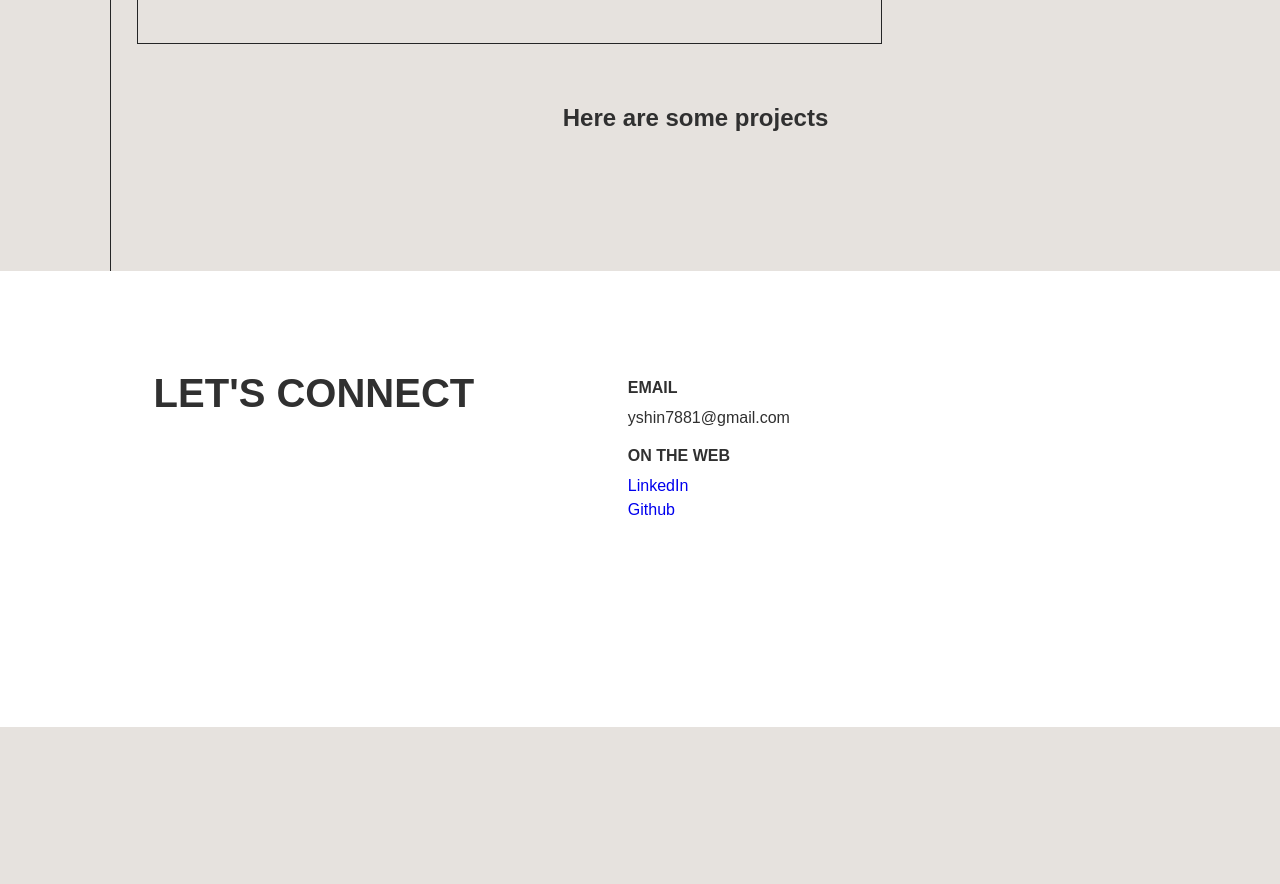
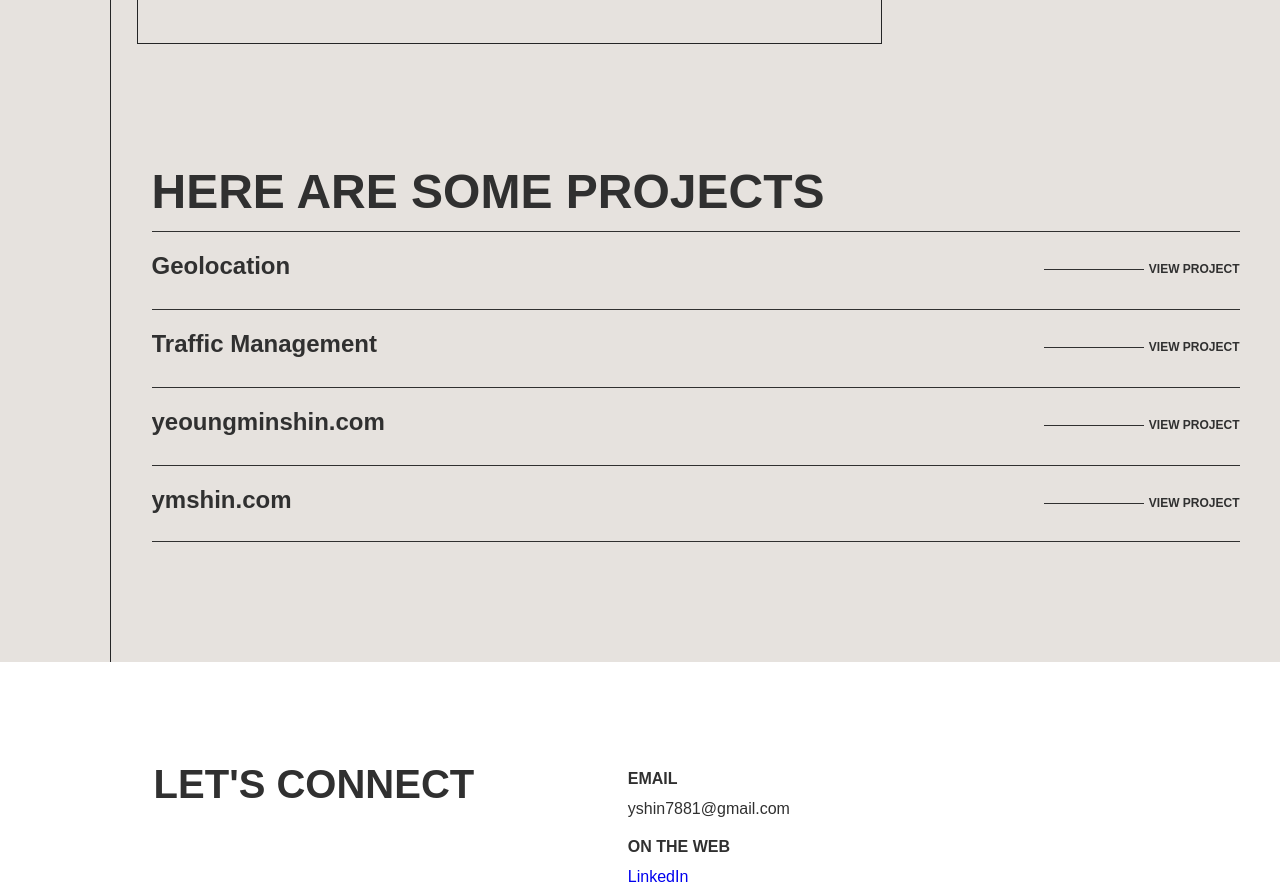
Before and after one commit to yshin22/JS-Practice, a plain HTML site: page index.html in a window 1280 px wide. Shown: the part 2032-2916 px from the top of the page. Before the commit the page ends 2759 px from the top, so only its background shows below. Drawn offline with Linux system fonts and the light colour scheme.

Commit message:
projects section

```diff
--- a/index.css
+++ b/index.css
@@ -201,11 +201,9 @@ body {
 }
 
 
-/* Left off here*/
 .homepage-wrapper {
     min-height: 300px;
     min-width: 80vw;
-    /*white-space: nowrap;*/
     width: 100%;
 }
 
@@ -492,6 +490,90 @@ body {
     }
 }
 
+
+
+#projects {
+    padding-top: 10vh;
+    display: flex;
+    flex-direction: column;
+    max-width: 85vw;
+}
+
+.projects-intro {
+    display: flex;
+    /* position: fixed; */
+    margin: auto;
+    /* padding-top: 1vh;
+    padding-bottom: 1vh ; */
+    z-index: 10;
+    background-color: #e6e2de;
+}
+
+.project-column {
+    display: flex;
+    flex-direction: column;
+}
+
+.project-desc {
+    width: 45vw;
+    margin-right: 10vw;
+}
+
+.project-title-wrapper {
+    width: fit-content;
+    font-size: 48px;
+    font-weight: 800;
+    margin-bottom: 10px;
+}
+
+.project-list-wrapper {
+    display: flex;
+    flex-direction: column;
+    width: 85vw;
+}
+
+.project-name {
+    width: fit-content;
+}
+
+.ea-project {
+    display: flex;
+    flex-direction: row;
+    border-top: solid #303030 1px;
+    height: 75px;
+    margin-top: 2px;
+    transition: 1s;
+    overflow: hidden;
+}
+
+.ea-project:hover {
+    cursor: pointer;
+    height: 400px;
+}
+
+.view-button {
+    display: flex;
+    flex-direction: row;
+    margin-left: auto;
+}
+
+
+.cta-hr {
+    border-bottom: solid #303030 1px;
+    width: 100px;
+    margin: auto;
+}
+
+.cta {
+    font-size: 12px;
+    margin: auto;
+    padding-left: 5px;
+}
+
+#project4 {
+    border-bottom: solid #303030 1px;
+}
+
 .footer {
     background-color: #fff;
     padding-top: 100px;
@@ -514,6 +596,8 @@ body {
     margin-bottom: 12vh;
 
 }
+
+
 .contact-info h6{
     font-size: 16px;
     font-weight: 700;
--- a/index.html
+++ b/index.html
@@ -118,16 +118,67 @@
                 </section>
 
                 <section class="page-wrapper" id="projects">
-                    <div>
-                        <h2>Here are some projects</h2>
+                    <div class="project-title-wrapper">
+                        HERE ARE SOME PROJECTS
                     </div>
 
-                    <div>
+                    <div class="project-list-wrapper">
+                        <a class="ea-project" id="project1">
+                            <!-- <div class="projects-intro">
+                                <h1 class="project-name">Geolocation</h1>
+                                <div class="view-button">
+                                    <div class="cta-hr"></div>
+                                    <h1 class="cta">VIEW PROJECT</h1>
+                                </div>
+                            </div> -->
+                            <!-- <div class="pop-up-info">
+                                <p>here is some info</p>
+                            </div> -->
+                            <div class="project-column">
+                                <h1 class="project-name">Geolocation</h1>
 
+                                <div class="project-desc">
+                                    <p> Lorem ipsum dolor sit amet consectetur adipisicing elit.
+                                        Maiores pariatur, qui blanditiis sint voluptatum nobis reprehenderit
+                                        quibusdam exercitationem cum nihil numquam repellat neque consequatur
+                                        earum eius. Numquam architecto quas sapiente.</p>
+                                    <p> Lorem ipsum dolor sit amet consectetur adipisicing elit.
+                                        Maiores pariatur, qui blanditiis sint voluptatum nobis reprehenderit
+                                        quibusdam exercitationem cum nihil numquam repellat neque consequatur
+                                        earum eius. Numquam architecto quas sapiente.</p>
+                                </div>
+
+                            </div>
+                            <div class="view-button">
+                                <div class="cta-hr"></div>
+                                <h1 class="cta">VIEW PROJECT</h1>
+                            </div>
+
+                        </a>
+                        <a class="ea-project" id="project2">
+                            <h1 class="project-name">Traffic Management</h1>
+                            <div class="view-button">
+                                <div class="cta-hr"></div>
+                                <h1 class="cta">VIEW PROJECT</h1>
+                            </div>
+                        </a>
+                        <a class="ea-project" id="project3">
+                            <h1 class="project-name">yeoungminshin.com</h1>
+                            <div class="view-button">
+                                <div class="cta-hr"></div>
+                                <h1 class="cta">VIEW PROJECT</h1>
+                            </div>
+                        </a>
+                        <a class="ea-project" id="project4">
+                            <h1 class="project-name">ymshin.com</h1>
+                            <div class="view-button">
+                                <div class="cta-hr"></div>
+                                <h1 class="cta">VIEW PROJECT</h1>
+                            </div>
+                        </a>
                     </div>
 
                 </section>
-
                 <!-- <section class="page-wrapper" id="contact">
                     <h1>CONTACT</h1>
                     <p>Lorem ipsum dolor sit amet consectetur adipisicing elit. Omnis a enim, voluptatibus doloremque dolorem magni nisi totam dignissimos veritatis qui nam facilis accusamus exercitationem eligendi explicabo delectus inventore aut. At?</p>
--- a/index.js
+++ b/index.js
@@ -73,25 +73,27 @@ window.onscroll = function() {
     var phrase6 = this.document.getElementById("phrase6");
     var phrase7 = this.document.getElementById("phrase7");
 
-    var scrollPhrase1 = document.documentElement.scrollTop * 1;
-    var scrollPhrase2 = document.documentElement.scrollTop * 1;
-    var scrollPhrase3 = document.documentElement.scrollTop * 1;
+    var scrollPhrase = document.documentElement.scrollTop * 1;
+    // var scrollPhrase2 = document.documentElement.scrollTop * 1;
+    // var scrollPhrase3 = document.documentElement.scrollTop * 1;
 
-    phrase1.style.transform = "translateX(" + scrollPhrase1 + "px)";
-    phrase2.style.transform = "translateX(-" + scrollPhrase2 + "px)";
-    phrase3.style.transform = "translateX(" + scrollPhrase3 + "px)";
-    phrase4.style.transform = "translateX(-" + scrollPhrase2 + "px)";
-    phrase5.style.transform = "translateX(" + scrollPhrase3 + "px)";
-    phrase6.style.transform = "translateX(-" + scrollPhrase2 + "px)";
-    phrase7.style.transform = "translateX(" + scrollPhrase2 + "px)";
+    phrase1.style.transform = "translateX(" + scrollPhrase + "px)";
+    phrase2.style.transform = "translateX(-" + scrollPhrase + "px)";
+    phrase3.style.transform = "translateX(" + scrollPhrase + "px)";
+    phrase4.style.transform = "translateX(-" + scrollPhrase + "px)";
+    phrase5.style.transform = "translateX(" + scrollPhrase + "px)";
+    phrase6.style.transform = "translateX(-" + scrollPhrase + "px)";
+    phrase7.style.transform = "translateX(" + scrollPhrase + "px)";
 
-    // phrase1.style.transition = "transform 250ms linear";
-    // phrase2.style.transition = "transform 250ms linear";
-    // phrase3.style.transition = "transform 250ms linear";
-    // phrase4.style.transition = "transform 250ms linear";
-    // phrase5.style.transition = "transform 250ms linear";
-    // phrase6.style.transition = "transform 250ms linear";
-    // phrase7.style.transition = "transform 250ms linear";
+    phrase1.style.transition = "transform cubic-bezier( 0.07, 0.19, 0.05, 0.99 ) 1s";
+    phrase2.style.transition = "transform cubic-bezier( 0.07, 0.19, 0.05, 0.99 ) 1s";
+    phrase3.style.transition = "transform cubic-bezier( 0.07, 0.19, 0.05, 0.99 ) 1s";
+    phrase4.style.transition = "transform cubic-bezier( 0.07, 0.19, 0.05, 0.99 ) 1s";
+    phrase5.style.transition = "transform cubic-bezier( 0.07, 0.19, 0.05, 0.99 ) 1s";
+    phrase6.style.transition = "transform cubic-bezier( 0.07, 0.19, 0.05, 0.99 ) 1s";
+    phrase7.style.transition = "transform cubic-bezier( 0.07, 0.19, 0.05, 0.99 ) 1s";
+
+    phrase1.style.transitionTimingFunction
 };
 
 // window.onscroll = function() {
```
